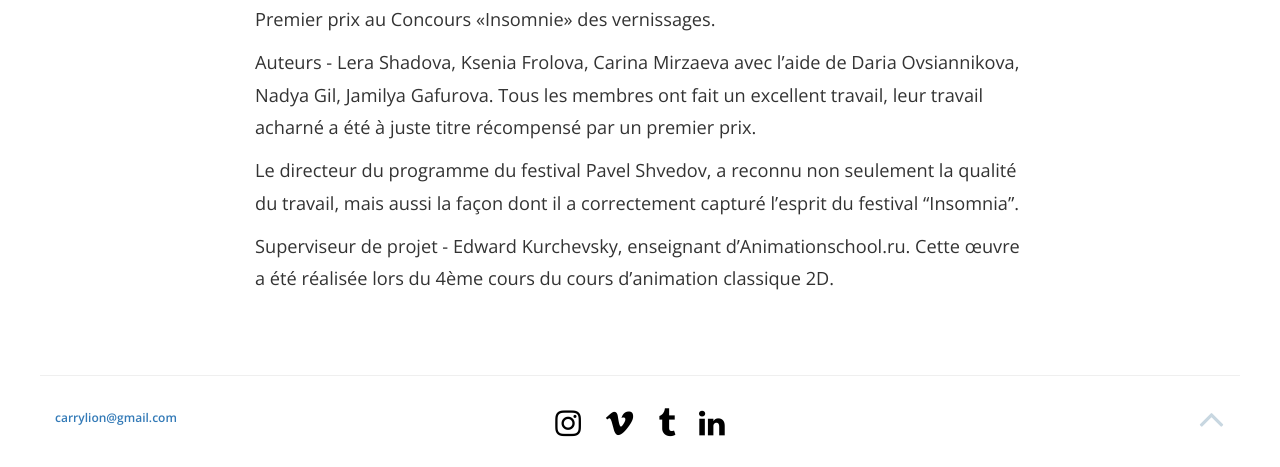
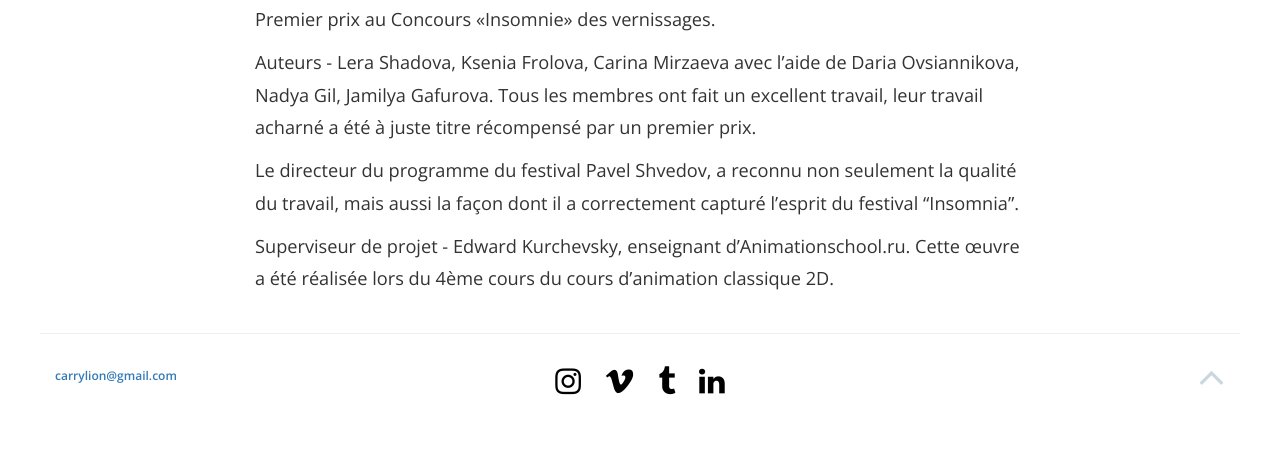
Before and after one commit to ryuldashev/carrylion.com, a Jekyll site: the page built from _posts/2016-02-20-insomnia.md, in a window 1280 px wide and 1110 px high. Shown: the part 643-1110 px from the top of the window. Built offline with Jekyll 4.4.1, drawn with Linux system fonts in a browser that asks for light colours; nearby versions of some CDN libraries.

Commit message:
Better desktop version

```diff
--- a/_config.yml
+++ b/_config.yml
@@ -9,6 +9,8 @@
     title: Uploads
     output: true
 description: Animation
+section_title: Œuvres en vedette
+section_subtitle:
 email: carrylion@gmail.com
 baseurl: ''
 url: https://carrylion.fr
--- a/_layouts/home.html
+++ b/_layouts/home.html
@@ -8,10 +8,12 @@
           <div class="col-md-12">
 
             {% if site.section_title != '' %}
-            <h2 class="section-title text-center">{{ site.section_title }}</h2>
+              <h2 class="section-title text-center">{{ site.section_title }}</h2>
             {% endif %}
             {% if site.section_subtitle != '' %}
-            <p class="section-subtitle text-center">{{ site.section_subtitle }}</p>
+              <p class="section-subtitle text-center">
+                <a href="/collaborations">{{ site.section_subtitle }}</a>
+              </p>
             {% endif %}
 
             <div class="break"></div>
--- a/css/style.scss
+++ b/css/style.scss
@@ -45,7 +45,7 @@
 
 main,
 article {
-  margin: 7em 0 5em;
+  margin: 7em 0 2em;
 }
 
 p {
@@ -345,9 +345,9 @@
   margin-top: 2em;
 
   .break {
-    margin: 8em 0;
+    margin: 4em 0;
     @include bp-xsmall {
-      margin: 2em 0;
+      margin: 1em 0;
     }
   }
 }
@@ -457,9 +457,8 @@
 }
 
 .video-block iframe {
-  max-width: 100%;
-
   @include bp-xsmall {
+    max-width: 100%;
     height: 220px;
   }
 }
```
